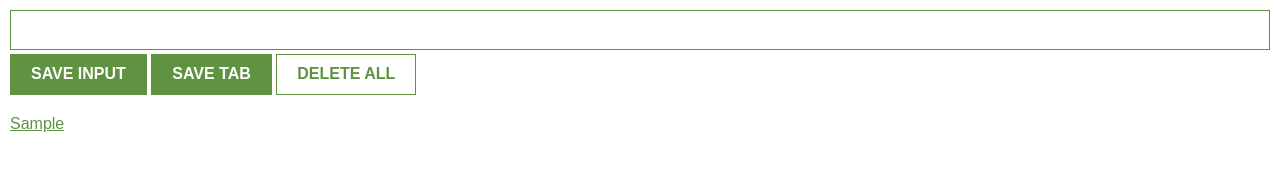
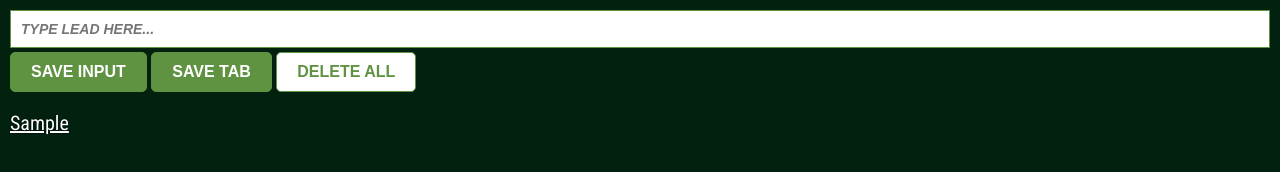
Before and after one commit to angelofsd/lead-tracker, a website built with Vite: page Lead Tracker/index.html in a window 1280 px wide. Both pictures are taken after typing "Sample" into the empty fields and a click on the button "SAVE INPUT". Built offline with nearby package versions, Linux system fonts and the light colour scheme; a web font is replaced by a local one.

Commit message:
style changes

```diff
--- a/Lead Tracker/index.css
+++ b/Lead Tracker/index.css
@@ -3,6 +3,7 @@ body {
     padding: 10px;
     font-family: Arial, Helvetica, sans-serif;
     min-width: 400px;
+    background-color: rgb(2, 33, 15);
 }
 
 input {
@@ -11,6 +12,14 @@ input {
     box-sizing: border-box;
     border: 1px solid #5f9341;
     margin-bottom: 4px;
+    font-style: italic;
+
+    font-size: 14px;
+}
+
+::placeholder {
+    font-weight: bold;
+    text-shadow: 0px 0px 2px white;
 }
 
 button {
@@ -19,6 +28,17 @@ button {
     padding: 10px 20px;
     border: 1px solid #5f9341;
     font-weight: bold;
+    border-radius: 5px;
+}
+
+button:hover {
+    background-color: yellow;
+    color: black;
+}
+
+#delete-btn:hover {
+    background-color: yellow;
+    color: black;
 }
 
 #delete-btn {
@@ -37,5 +57,8 @@ li {
 }
 
 a {
-    color: #5f9341;
+    font-family: 'Roboto Condensed', sans-serif;
+    font-size: 20px;
+    color: #ffffff;
+    text-shadow: 0px 0px 2px rgb(0, 0, 0);
 }
--- a/Lead Tracker/index.html
+++ b/Lead Tracker/index.html
@@ -1,9 +1,10 @@
 <html>
     <head><link rel="stylesheet" href="https://cdnjs.cloudflare.com/ajax/libs/normalize/8.0.1/normalize.css">
         <link rel="stylesheet" href="index.css">
+        <link href="https://fonts.googleapis.com/css2?family=Happy+Monkey&family=Orbitron&family=Roboto+Condensed&display=swap" rel="stylesheet">
     </head>
     <body>
-        <input type="text" id="input-el">
+        <input type="text" id="input-el" placeholder="TYPE LEAD HERE...">
         <button id="input-btn">SAVE INPUT</button>
         <button id="tab-btn">SAVE TAB</button>
         <button id="delete-btn">DELETE ALL</button>
```
